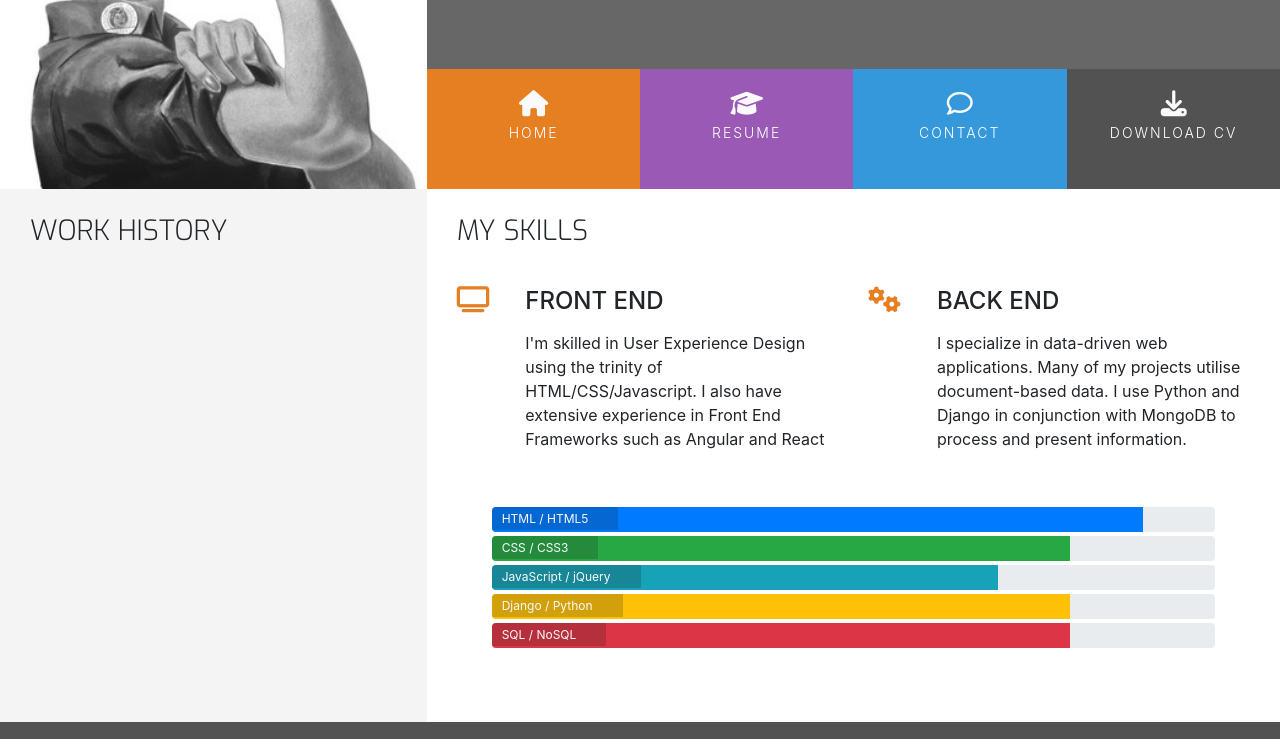
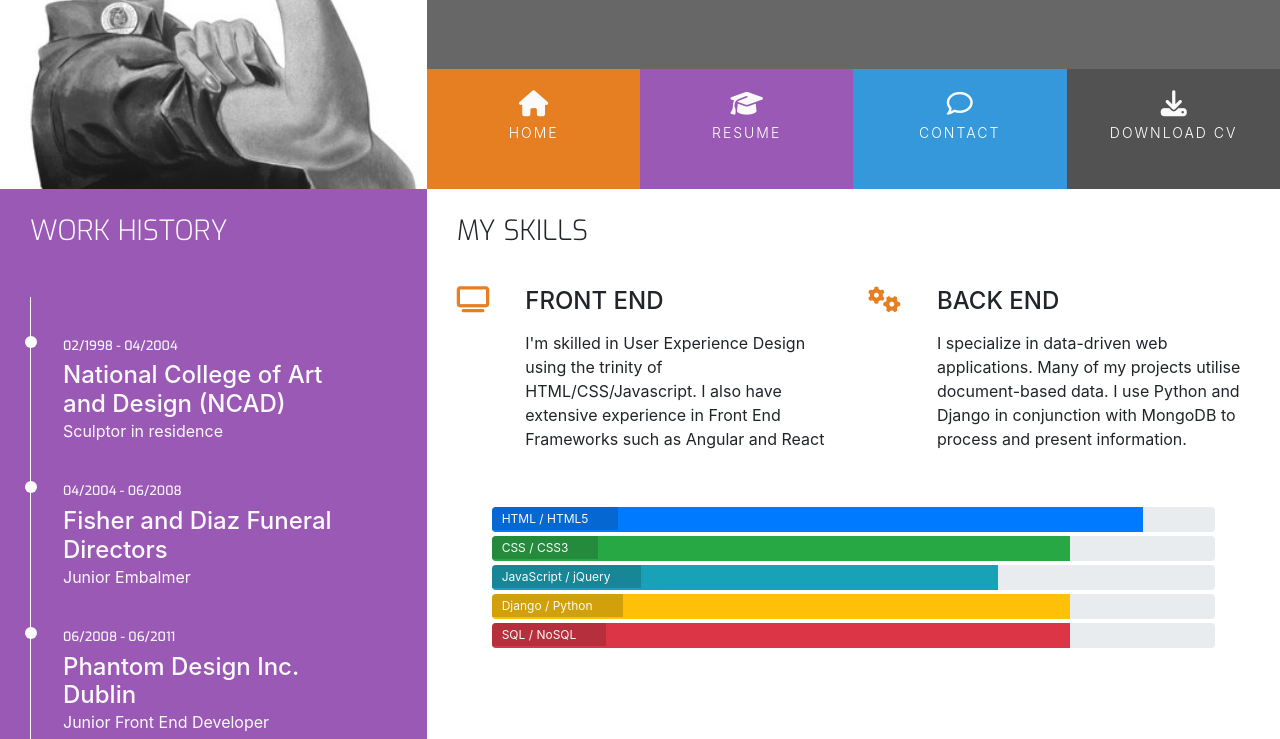
Before and after one commit to aleksandracodes/resume-project-bootstrap, a plain HTML site: page resume.html in a window 1280 px wide. Shown: the part 180-919 px from the top of the page. Drawn offline with nearby package versions, Linux system fonts and the light colour scheme.

Commit message:
Add work history items to resume.html content

```diff
--- a/assets/css/style.css
+++ b/assets/css/style.css
@@ -12,6 +12,10 @@
 
 .bg-color-personal-info {
     background-color: #f4f4f4;
+}
+
+.bg-color-personal-work-history {
+    background-color: #9b59b6;
 }
 
 .ui-menu-color-home {
@@ -59,6 +63,7 @@ h1, h2, h3, h4 {
     float: none;
 }
 
+.history-heading,
 .section-heading {
     font-family: "Exo", sans-serif;
     font-weight: 300;
@@ -271,3 +276,50 @@ footer {
 .progress-section {
     margin: 40px 20px;
 }
+
+/* Work History */
+.history-heading {
+    color: #fafafa;
+    margin-bottom: 50px;
+}
+
+.timeline-item {
+    padding: 4em 2em 0 2em;
+    position: relative;
+    color: #fafafa;
+    border-left: 1px solid;
+}
+
+.timeline-item p {
+    padding: 0;
+    margin: 0;
+}
+
+.timeline-item:before {
+    content: attr(data-dates);
+    position: absolute;
+    left: 2.5em;
+    top: 3em;
+    display: block;
+    font-family: "Exo", sans-serif;
+    font-weight: 500;
+    font-size: 0.8em;
+    padding: 0;
+    margin: 0;
+}
+
+.timeline-item:after {
+    width: 12px;
+    height: 12px;
+    display: block;
+    top: 2.4em;
+    position: absolute;
+    left: -6px;
+    border-radius: 12px;
+    content: '';
+    background: #fafafa;
+}
+
+.history-items {
+    margin-bottom: 30px;
+}
--- a/resume.html
+++ b/resume.html
@@ -46,12 +46,30 @@
     </header>
     <section class="container-fluid">
         <div class="row">
-            <div class="col-md-4 bg-color-personal-info section-column">
+            <div class="col-md-4 bg-color-personal-work-history section-column">
                 <div class="row">
                     <div class="col-12">
-                        <h3 class="section-heading uppercase">
+                        <h3 class="history-heading uppercase">
                             Work History
                         </h3>
+                    </div>
+                </div>
+                <div class="history-items">
+                    <div class="timeline-item" data-dates="02/1998 - 04/2004">
+                        <h4>National College of Art and Design (NCAD)</h4>
+                        <p>Sculptor in residence</p>
+                    </div>
+                    <div class="timeline-item" data-dates="04/2004 - 06/2008">
+                        <h4>Fisher and Diaz Funeral Directors</h4>
+                        <p>Junior Embalmer</p>
+                    </div>
+                    <div class="timeline-item" data-dates="06/2008 - 06/2011">
+                        <h4>Phantom Design Inc. Dublin</h4>
+                        <p>Junior Front End Developer</p>
+                    </div>
+                    <div class="timeline-item" data-dates="06/2011 - Present">
+                        <h4>Hooli Inc. Silicon Valley</h4>
+                        <p>Full Stack Web Developer</p>
                     </div>
                 </div>
             </div>
```
